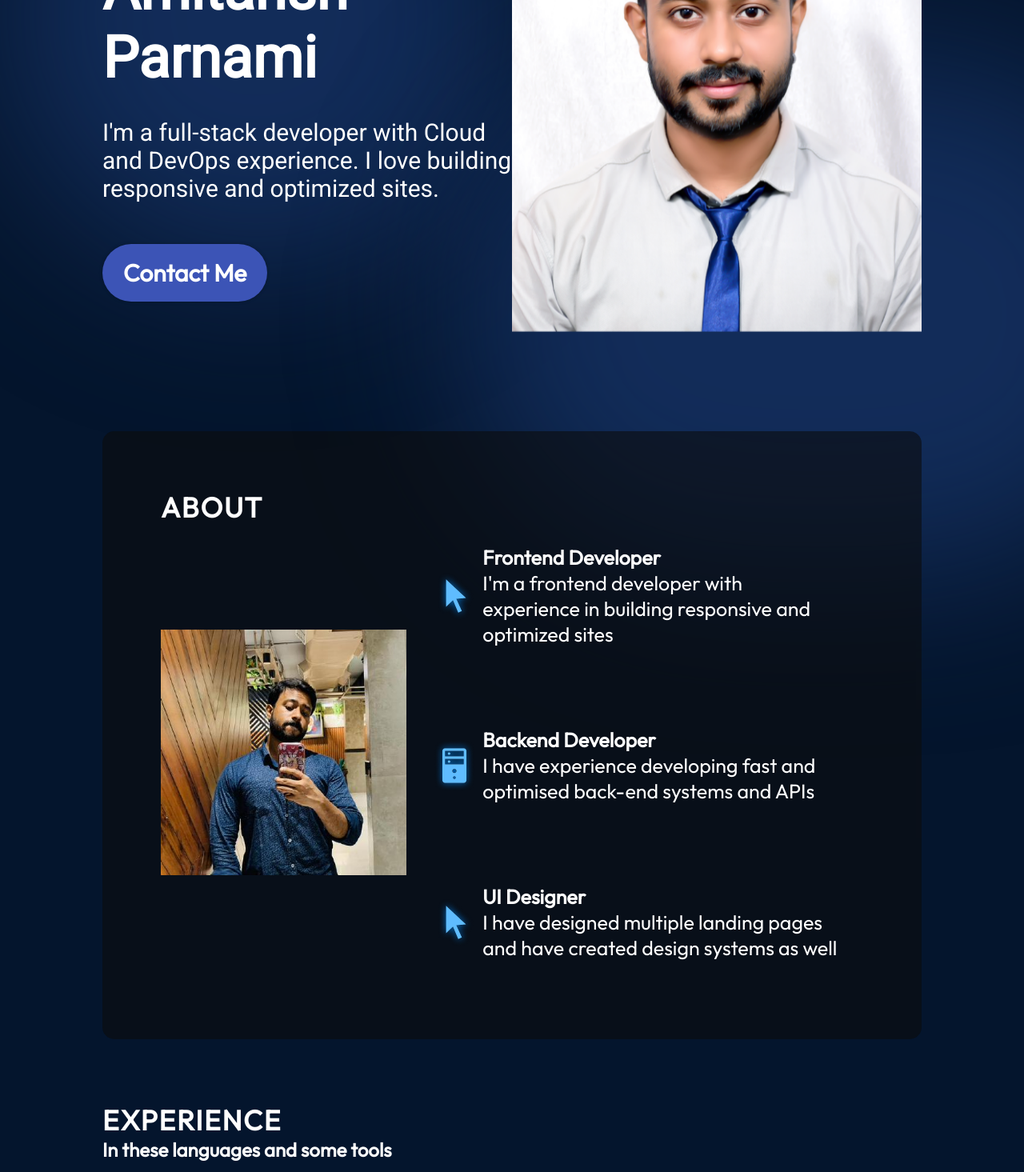
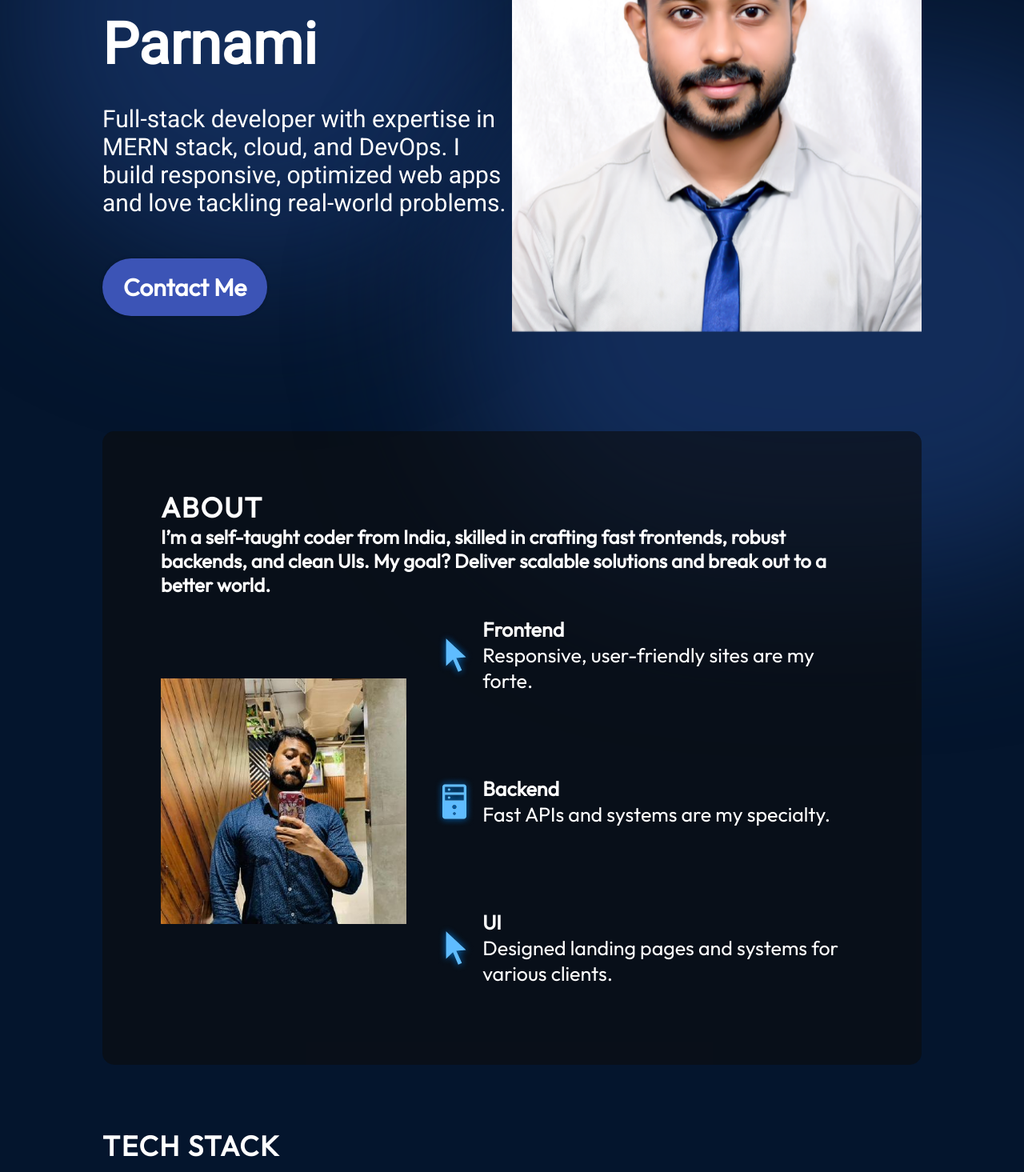
Before and after one commit to Amitansh-P/My-Portfolio, a React (Vite) app: page / in a window 1280 px wide. Shown: the part 320-1785 px from the top of the page at 80% size. Built offline with nearby package versions, Linux system fonts and the light colour scheme.

Commit message:
updating things here and there

```diff
--- a/src/components/About/About.jsx
+++ b/src/components/About/About.jsx
@@ -7,6 +7,7 @@ export const About = () => {
   return (
     <section className={styles.container} id="about">
       <h2 className={styles.title}>About</h2>
+      <h1 className={styles.t}>I’m a self-taught coder from India, skilled in crafting fast frontends, robust backends, and clean UIs. My goal? Deliver scalable solutions and break out to a better world.</h1>
       <div className={styles.content}>
         <img
           src={getImageUrl("about/aboutImage.jpg")}
@@ -17,30 +18,27 @@ export const About = () => {
           <li className={styles.aboutItem}>
             <img src={getImageUrl("about/cursorIcon.png")} alt="Cursor icon" />
             <div className={styles.aboutItemText}>
-              <h3>Frontend Developer</h3>
+              <h3>Frontend</h3>
               <p>
-                I'm a frontend developer with experience in building responsive
-                and optimized sites
+              Responsive, user-friendly sites are my forte.
               </p>
             </div>
           </li>
           <li className={styles.aboutItem}>
             <img src={getImageUrl("about/serverIcon.png")} alt="Server icon" />
             <div className={styles.aboutItemText}>
-              <h3>Backend Developer</h3>
+              <h3>Backend</h3>
               <p>
-                I have experience developing fast and optimised back-end systems
-                and APIs
+              Fast APIs and systems are my specialty.
               </p>
             </div>
           </li>
           <li className={styles.aboutItem}>
             <img src={getImageUrl("about/cursorIcon.png")} alt="UI icon" />
             <div className={styles.aboutItemText}>
-              <h3>UI Designer</h3>
+              <h3>UI</h3>
               <p>
-                I have designed multiple landing pages and have created design
-                systems as well
+                Designed landing pages and systems for various clients.
               </p>
             </div>
           </li>
--- a/src/components/About/About.module.css
+++ b/src/components/About/About.module.css
@@ -17,6 +17,10 @@
   font-weight: 700;
   letter-spacing: 1.75px;
   text-transform: uppercase;
+}
+
+.t {
+  color: var(--color-text);
 }
 
 .content {
--- a/src/components/Contact/Contact.jsx
+++ b/src/components/Contact/Contact.jsx
@@ -8,7 +8,7 @@ export const Contact = () => {
     <footer id="contact" className={styles.container}>
       <div className={styles.text}>
         <h2>Contact</h2>
-        <p>Feel free to reach out!</p>
+        <p>Ready to Code Your Vision—Contact Me!</p>
       </div>
       <ul className={styles.links}>
         <li className={styles.link}>
--- a/src/components/Experience/Experience.jsx
+++ b/src/components/Experience/Experience.jsx
@@ -8,8 +8,7 @@ import { getImageUrl } from "../../utils";
 export const Experience = () => {
   return (
     <section className={styles.container} id="experience">
-      <h2 className={styles.title}>Experience</h2>
-      <h1>In these languages and some tools</h1>
+      <h2 className={styles.title}>Tech Stack</h2>
       <div className={styles.content}>
         <div className={styles.skills}>
           {skills.map((skill, id) => {
--- a/src/components/Hero/Hero.jsx
+++ b/src/components/Hero/Hero.jsx
@@ -9,8 +9,7 @@ export const Hero = () => {
       <div className={styles.content}>
         <h1 className={styles.title}>Hi, I'm Amitansh Parnami</h1>
         <p className={styles.description}>
-          I'm a full-stack developer with Cloud and DevOps experience. I love
-          building responsive and optimized sites.
+        Full-stack developer with expertise in MERN stack, cloud, and DevOps. I build responsive, optimized web apps and love tackling real-world problems.
         </p>
         <a href="#contact" className={styles.contactBtn}>
           Contact Me
--- a/src/components/Navbar/Navbar.jsx
+++ b/src/components/Navbar/Navbar.jsx
@@ -30,7 +30,7 @@ export const Navbar = () => {
             <a href="#about">About</a>
           </li>
           <li>
-            <a href="#experience">Experience</a>
+            <a href="#tech-stack">Tech Stack</a>
           </li>
           <li>
             <a href="#projects">Projects</a>
```
